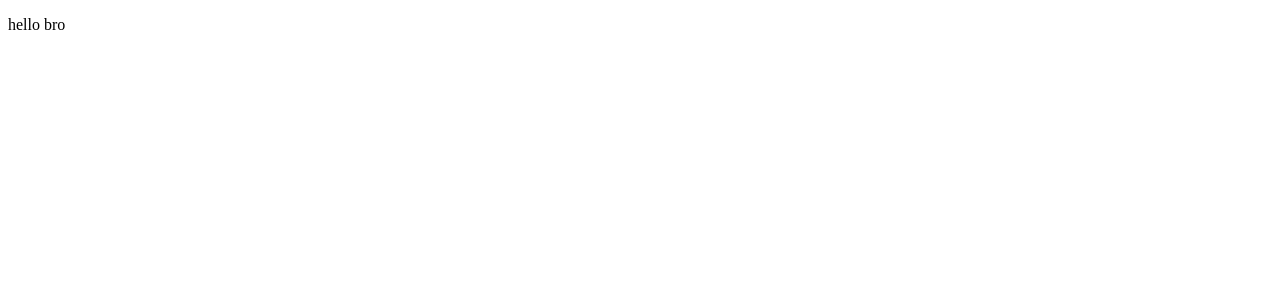
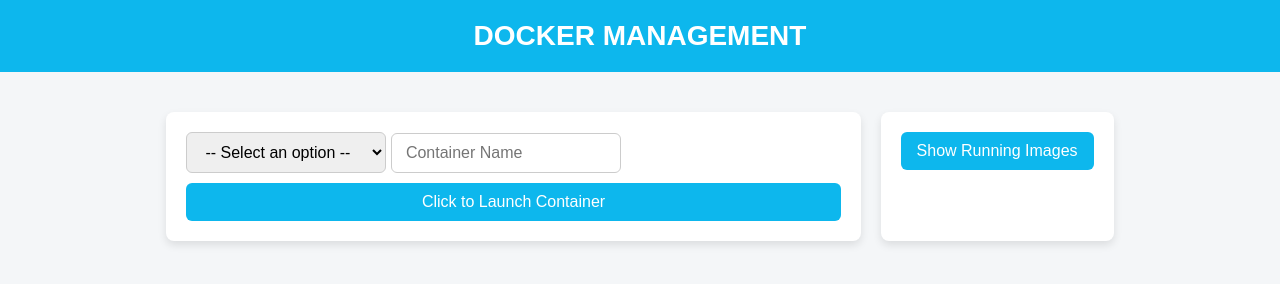
Before and after one commit to tanay002506/Docker-Management-Webapp, a website: page index.html in a window 1280 px wide. Drawn offline with Linux system fonts and the light colour scheme.

Commit message:
ui + functionality improved

```diff
--- a/index.html
+++ b/index.html
@@ -3,9 +3,124 @@
 <head>
     <meta charset="UTF-8">
     <meta name="viewport" content="width=device-width, initial-scale=1.0">
-    <title>Document</title>
+    <title>Docker Management</title>
+
+    <style>
+        body {
+            font-family: Arial, Helvetica, sans-serif;
+            background-color: #f4f6f8;
+            margin: 0;
+            padding: 0;
+        }
+
+        .title {
+            text-align: center;
+            font-size: 28px;
+            font-weight: bold;
+            padding: 20px;
+            background-color: #0db7ed;
+            color: white;
+        }
+
+        .container {
+            display: flex;
+            justify-content: center;
+            gap: 20px;
+            margin-top: 40px;
+        }
+
+        .image_selection,
+        .running_images {
+            background: white;
+            padding: 20px;
+            border-radius: 8px;
+            box-shadow: 0 4px 8px rgba(0, 0, 0, 0.1);
+        }
+
+        select, input {
+            padding: 10px 14px;
+            font-size: 16px;
+            border-radius: 6px;
+            border: 1px solid #ccc;
+            width: 200px;
+            margin-bottom: 10px;
+        }
+
+        button {
+            padding: 10px 16px;
+            font-size: 16px;
+            border: none;
+            border-radius: 6px;
+            background-color: #0db7ed;
+            color: white;
+            cursor: pointer;
+            width: 100%;
+        }
+
+        button:hover {
+            background-color: #0aa1d3;
+        }
+    </style>
 </head>
+
 <body>
-    <p>hello bro</p>
+    <div class="title">
+        DOCKER MANAGEMENT
+    </div>
+
+    <div class="container">
+        <div class="image_selection">
+            <select id="os">
+                <option value="">-- Select an option --</option>
+                <option value="ubuntu_image">Ubuntu</option>
+                <option value="debian_image">Debian</option>
+                <option value="centos_image">CentOS</option>
+                <option value="alpine_image">Alpine</option>
+            </select>
+
+            <input
+                type="text"
+                id="containerName"
+                placeholder="Container Name"
+            />
+
+            <button id="launchBtn">Click to Launch Container</button>
+        </div>
+
+        <div class="running_images">
+            <button>Show Running Images</button>
+        </div>
+    </div>
+
+    <!-- JS MUST BE HERE -->
+    <script>
+        document.getElementById("launchBtn").addEventListener("click", () => {
+            const os = document.getElementById("os").value;
+            const containerName = document.getElementById("containerName").value;
+
+            if (!os || !containerName) {
+                alert("Please select OS and enter container name");
+                return;
+            }
+
+            const payload = {
+                osImage: os,
+                name: containerName
+            }
+            fetch("/launch-container",{
+                method:"POST",
+                headers :{
+                    "Content-Type": "application/json"
+                },
+                body: JSON.stringify(payload)
+            })
+            .then(res=>res.json())
+            .then(data=>{
+                alert(data.message);
+            })
+            .catch(err=>{
+                console.log(err);
+            })
+        });
+    </script>
 </body>
-</html>
```
Also changed, not shown: index.js (+26 -5 lines).
